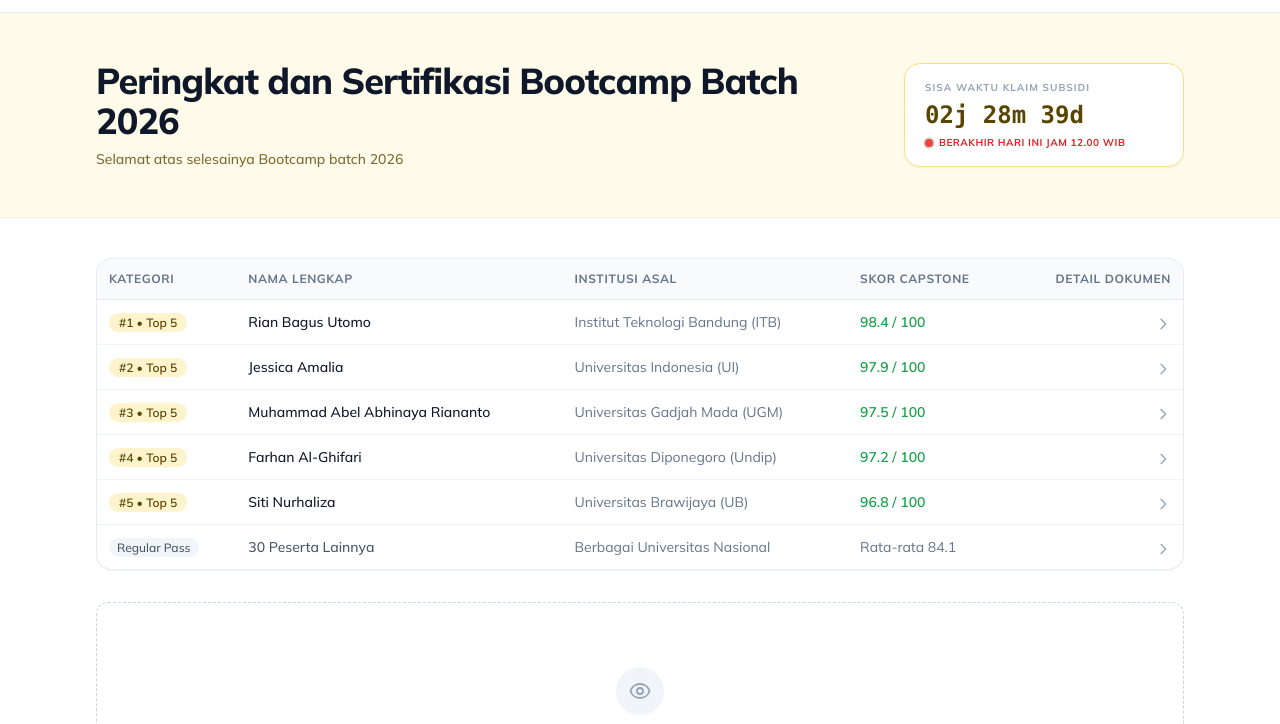
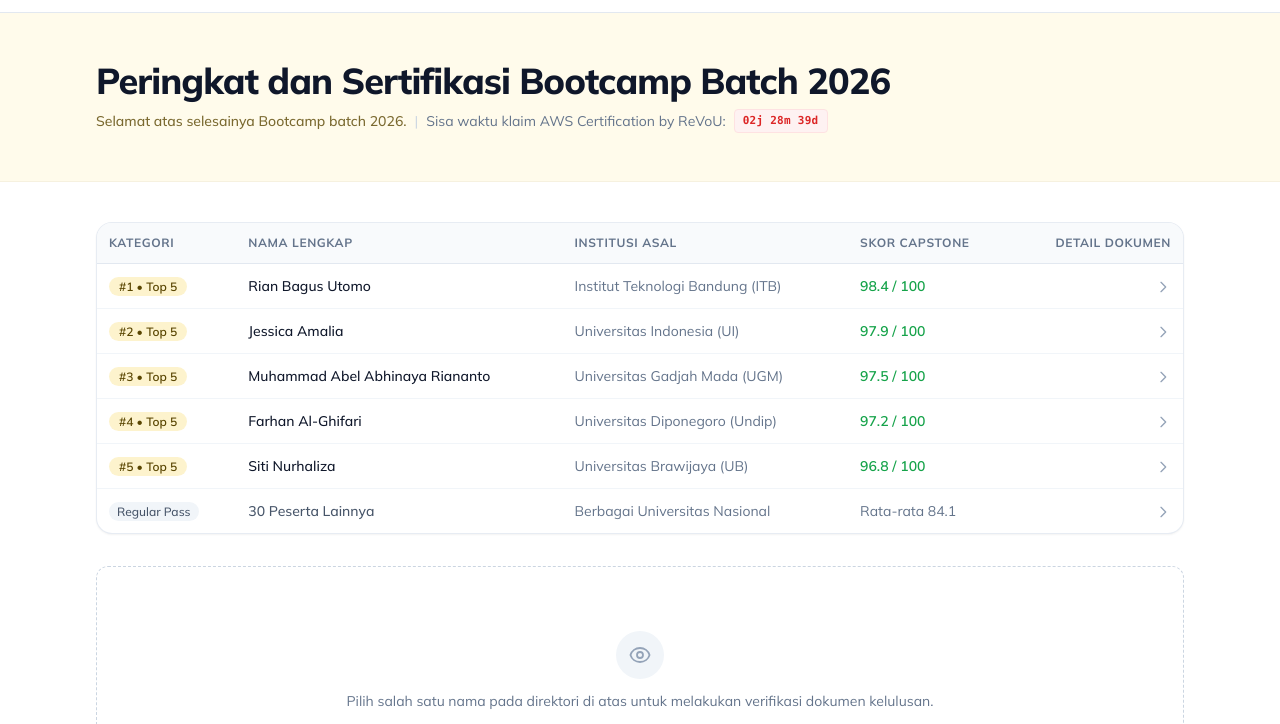
Before and after one commit to muhamadabel/sertifikasi, a plain HTML site: page index.html in a window 1280 px wide. Shown: the part 52-776 px from the top of the page. Drawn offline with nearby package versions, Linux system fonts and the light colour scheme.

Commit message:
Update subsidy countdown to be a small inline element under the hero title

```diff
--- a/index.html
+++ b/index.html
@@ -56,19 +56,14 @@
     <!-- Hero Section with Soft Yellow Background -->
     <section class="bg-[#FFFBEB] border-b border-[#594500]/5 py-12">
         <div class="max-w-6xl mx-auto px-4 sm:px-6 lg:px-8">
-            <div class="reveal flex flex-col md:flex-row md:items-center md:justify-between gap-6">
-                <div>
-                    <h1 class="text-3xl md:text-4xl font-extrabold tracking-tight text-slate-900">Peringkat dan Sertifikasi Bootcamp Batch 2026</h1>
-                    <p class="text-sm text-[#594500]/80 mt-2 max-w-2xl font-medium">Selamat atas selesainya Bootcamp batch 2026</p>
-                </div>
-                <div class="bg-white border border-[#FAE082] px-5 py-4 rounded-2xl shadow-sm min-w-[280px] md:self-center shrink-0">
-                    <span class="text-[10px] font-bold text-slate-400 uppercase tracking-widest block">Sisa Waktu Klaim Subsidi</span>
-                    <span id="subsidyCountdown" class="text-2xl font-black text-[#594500] block mt-1 font-mono">--j --m --d</span>
-                    <div class="flex items-center gap-1.5 mt-1">
-                        <span class="w-2 h-2 rounded-full bg-red-500 ping-dot flex-shrink-0"></span>
-                        <span class="text-[10px] text-red-600 font-bold uppercase tracking-wider block">Berakhir Hari Ini Jam 12.00 WIB</span>
-                    </div>
-                </div>
+            <div class="reveal">
+                <h1 class="text-3xl md:text-4xl font-extrabold tracking-tight text-slate-900">Peringkat dan Sertifikasi Bootcamp Batch 2026</h1>
+                <p class="text-sm mt-2 max-w-3xl leading-relaxed flex flex-wrap items-center gap-x-2 gap-y-1">
+                    <span class="font-medium text-[#594500]/80">Selamat atas selesainya Bootcamp batch 2026.</span>
+                    <span class="text-slate-300 hidden sm:inline">|</span>
+                    <span class="text-slate-500">Sisa waktu klaim AWS Certification by ReVoU:</span>
+                    <span id="subsidyCountdown" class="font-mono font-bold text-red-600 bg-red-50 border border-red-100 px-2 py-0.5 rounded text-[11px] tracking-wide">--j --m --d</span>
+                </p>
             </div>
         </div>
     </section>
@@ -669,15 +664,7 @@
                 if (!node) return;
 
                 if (diff <= 0) {
-                    node.innerHTML = "00j 00m 00d";
-                    node.className = "text-2xl font-black text-red-600 block mt-1 font-mono";
-                    const statusDiv = node.nextElementSibling;
-                    if (statusDiv) {
-                        statusDiv.innerHTML = `
-                            <span class="w-2.5 h-2.5 rounded-full bg-red-600 flex-shrink-0"></span>
-                            <span class="text-[10px] text-red-600 font-bold uppercase tracking-wider block">Waktu Subsidi Telah Berakhir</span>
-                        `;
-                    }
+                    node.textContent = "Waktu Habis";
                     clearInterval(countdownInterval);
                     return;
                 }
```
